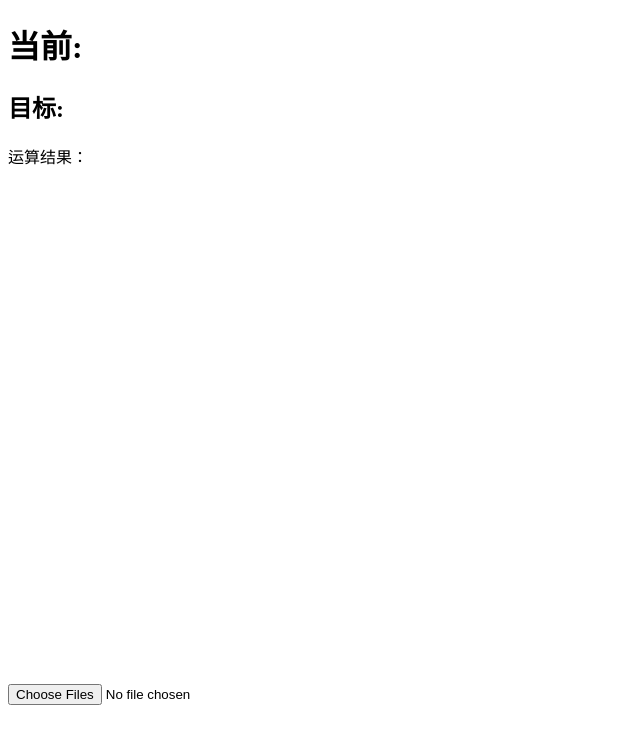
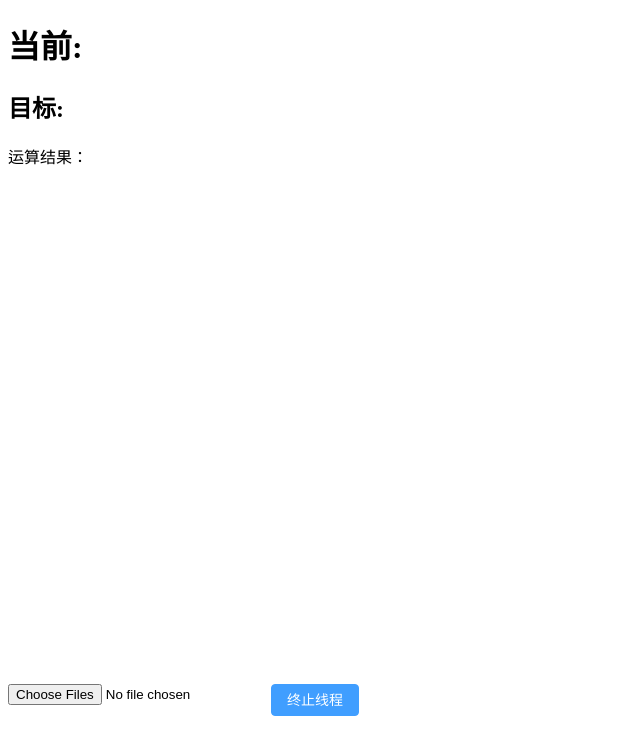
Before and after one commit to DengDengDengF/problems-resolve, a Vue app: page / in a window 1280 px wide. Shown: the top 754 px of the page, without its empty margins (0-640 px from the left). Built offline with nearby package versions, Linux system fonts and the light colour scheme.

Commit message:
线程清空

```diff
--- a/src/pages/30.多线程md5运算效率检测/CountMD5.vue
+++ b/src/pages/30.多线程md5运算效率检测/CountMD5.vue
@@ -13,6 +13,7 @@
       </div>
     </div>
   </el-scrollbar>
+  <div style="display: flex;gap:10px">
     <input
         v-if="isUploaded"
         type="file"
@@ -22,6 +23,8 @@
         :multiple="true"
         accept="."
     />
+    <el-button type="primary" @click="clear">终止线程</el-button>
+  </div>
 </template>
 
 <script setup lang="ts">
@@ -203,6 +206,11 @@ const startWorker = (item: any) => {
         item._worker = null
         resolve('')
       }
+      if(data.stop){
+        worker.terminate()
+        item._worker = null
+        reject(`${file.name} 线程 被终止`)
+      }
     }
     worker.onerror = (e: ErrorEvent) => {
       console.error('Worker 出错:', e.message, '行号:', e.lineno, '列号:', e.colno)
@@ -216,7 +224,7 @@ const startWorker = (item: any) => {
         sleepMs: coord.sleepMs,
         CHUNK_SIZE: coord.CHUNK_SIZE,
         ADJUST_INTERVAL: coord.ADJUST_INTERVAL,
-        status: 0 //0未运行 1运行中
+        status: 0 //0未运行 1运行中 2停止运行
       },
     })
   })
@@ -268,6 +276,21 @@ const fileChange = async (event: any) => {
   if (isUploaded.value) computedFile()
   event.target.value = ''
 }
+//测试线程突然终止
+const clear=()=>{
+  fileList.value.length = 0
+  taskQueue.length = 0
+  workPool.forEach(w => {
+      if (w._worker) {
+        w._worker.postMessage({
+          control: {
+            status: 2,
+          },
+        })
+      }
+  })
+  workPool.length=0
+}
 //浏览器调度原因，切到后台，再切回来限速解决方案
 document.addEventListener('visibilitychange', () => {
   if (document.visibilityState === 'visible') {
--- a/src/pages/30.多线程md5运算效率检测/worker.ts
+++ b/src/pages/30.多线程md5运算效率检测/worker.ts
@@ -7,6 +7,7 @@ onmessage = async (e: MessageEvent) => {
         const {file, control} = e.data
         if (control.sleepMs) sleepMs = control.sleepMs
         if (control.status == 1) return
+        if (control.status == 2) return postMessage({stop: true})
         if (!file) {
             postMessage({error: 'Worker: 未接收到文件'})
             return
@@ -20,6 +21,7 @@ onmessage = async (e: MessageEvent) => {
         const ADJUST_INTERVAL = control.ADJUST_INTERVAL || 800
 
         while (offset < file.size) {
+            if (control.status == 2) return postMessage({stop: true})
             const slice = file.slice(offset, offset + CHUNK_SIZE)
             const buffer = await slice.arrayBuffer()
             spark.append(buffer)
@@ -27,6 +29,7 @@ onmessage = async (e: MessageEvent) => {
             windowBytes += buffer.byteLength
             //通知主线程同步进度
             if (Date.now() - lastNotify > 200) {
+                if (control.status == 2) return postMessage({stop: true})
                 postMessage({
                     progress: Math.min(1, offset / file.size)
                 })
@@ -36,6 +39,7 @@ onmessage = async (e: MessageEvent) => {
             const elapsed = now - windowStart
             //通知主线程同步磁盘吞吐数据
             if (elapsed >= ADJUST_INTERVAL) {
+                if (control.status == 2) return postMessage({stop: true})
                 postMessage({
                     stat: {
                         bytes: windowBytes,
```
Lines whose indentation alone changed are shown as unchanged.
